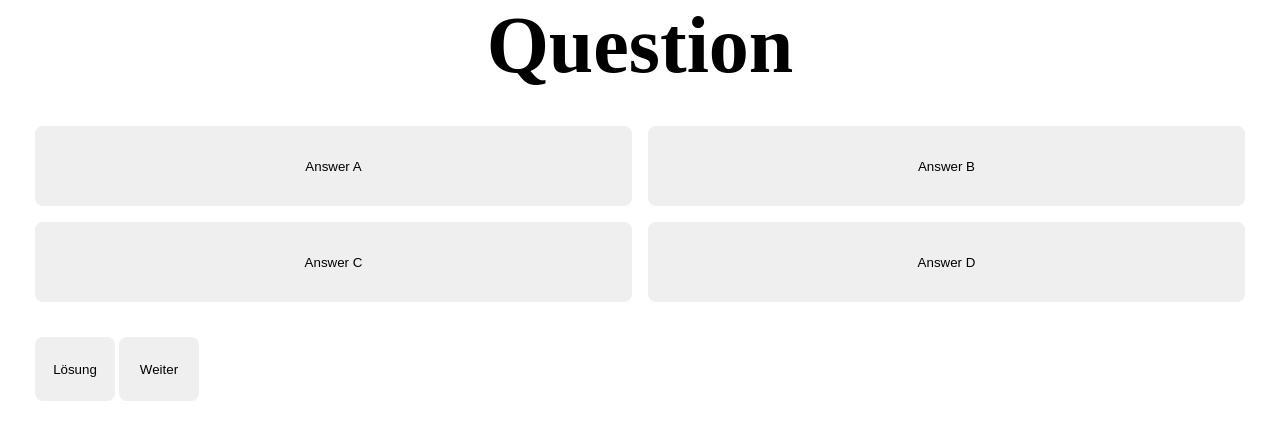
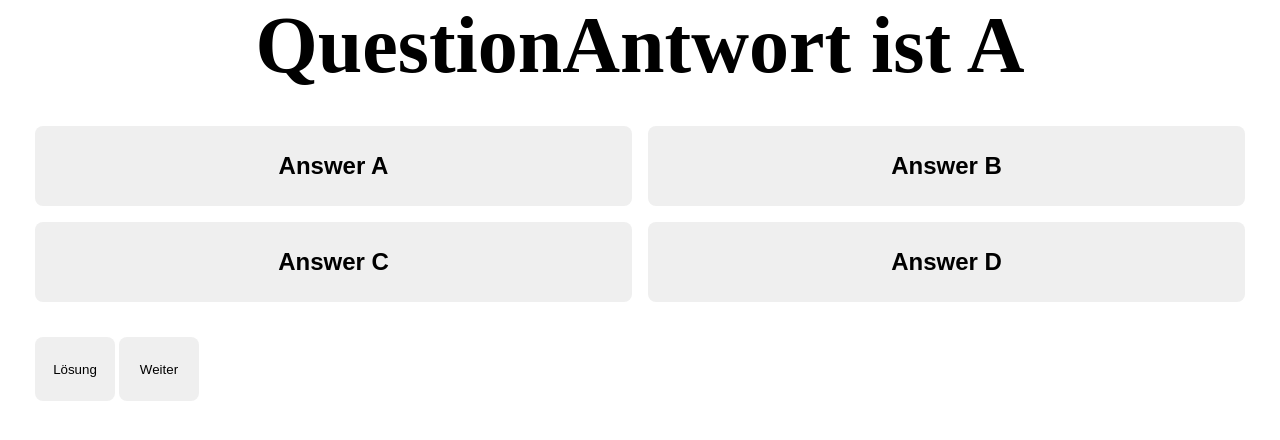
Before and after one commit to vitalischumarov/quizApp, a plain HTML site: page index.html in a window 1280 px wide. Drawn offline with Linux system fonts and the light colour scheme.

Commit message:
fragen funktionieren

```diff
--- a/index.html
+++ b/index.html
@@ -8,19 +8,53 @@
   </head>
   <body>
     <div class="question_container">
-      <h1 class="question">Question</h1>
+      <h1 id="question">Question</h1>
     </div>
 
     <div class="answer_container">
-        <div class="answer"><button class="button answer_a answer">Answer A</button></div>
-        <div class="answer"><button class="button answer_b answer">Answer B</button></div>
-        <div class="answer"><button class="button answer_c answer">Answer C</button></div>
-        <di class="answer"><button class="button answer_d answer">Answer D</button></div>
+      <div id="btnA" class="answer">
+        <button
+          class="button answer_a answerBtn"
+          id="A"
+          onclick="set_answer('A')"
+        >
+          Answer A
+        </button>
+      </div>
+      <div id="btnB" class="answer">
+        <button
+          class="button answer_b answerBtn"
+          id="B"
+          onclick="set_answer('B')"
+        >
+          Answer B
+        </button>
+      </div>
+      <div id="btnC" class="answer">
+        <button
+          class="button answer_c answerBtn"
+          id="C"
+          onclick="set_answer('C')"
+        >
+          Answer C
+        </button>
+      </div>
+      <div id="btnD" class="answer">
+        <button
+          class="button answer_d answerBtn"
+          id="D"
+          onclick="set_answer('D')"
+        >
+          Answer D
+        </button>
+      </div>
     </div>
 
     <div class="next_button_container">
-        <button class="answer small_button button">Lösung</button>
-        <button class="next small_button button">Weiter</button>
+      <button class="solution small_button button">Lösung</button>
+      <button class="next small_button button" onclick="next_question()">
+        Weiter
+      </button>
     </div>
     <script src="./script.js"></script>
   </body>
--- a/script.js
+++ b/script.js
@@ -0,0 +1,75 @@
+// Alle fragen in einem Array
+const alle_fragen = [
+  (frage = {
+    id: 1,
+    frage: "Antwort ist A",
+    antwort: "A",
+  }),
+  (frage = {
+    id: 2,
+    frage: "Antwort ist B",
+    antwort: "B",
+  }),
+  (frage = {
+    id: 3,
+    frage: "Antwort ist C",
+    antwort: "C",
+  }),
+];
+
+let start_question_counter = 0;
+
+window.addEventListener("load", loadQuestion);
+
+// Frage verlinken
+let question = document.getElementById("question");
+
+function loadQuestion() {
+  console.log(alle_fragen.length);
+  var question_text = document.createTextNode(
+    alle_fragen[start_question_counter].frage
+  );
+  question.appendChild(question_text);
+}
+
+function set_answer(answer) {
+  if (answer === alle_fragen[start_question_counter].antwort) {
+    console.log("antwort ist richtig");
+    let answer_button = document.getElementById(answer);
+    answer_button.classList.add("correct");
+  } else {
+    let answer_button = document.getElementById(answer);
+    answer_button.classList.add("incorrect");
+    let correct_answer = alle_fragen[start_question_counter].antwort;
+    let correct_answer_button = document.getElementById(correct_answer);
+    correct_answer_button.classList.add("correct");
+  }
+}
+
+function next_question() {
+  question.innerHTML = "";
+  start_question_counter = start_question_counter + 1;
+  console.log(start_question_counter);
+  clear_button();
+  if (start_question_counter < alle_fragen.length) {
+    loadQuestion();
+  } else {
+    alert("Das Spiel ist vorbei");
+  }
+}
+
+function clear_button() {
+  let button_a = document.getElementById("A");
+  button_a.classList.remove("correct");
+  button_a.classList.remove("incorrect");
+  console.log(button_a);
+  let button_b = document.getElementById("B");
+  button_b.classList.remove("correct");
+  button_b.classList.remove("incorrect");
+  let button_c = document.getElementById("C");
+  button_c.classList.remove("correct");
+  button_c.classList.remove("incorrect");
+  let button_d = document.getElementById("D");
+  button_d.classList.remove("correct");
+  button_d.classList.remove("incorrect");
+}
--- a/style.css
+++ b/style.css
@@ -8,7 +8,7 @@
   justify-content: center;
 }
 
-.question {
+#question {
   font-size: 5rem;
 }
 
@@ -20,15 +20,17 @@
   margin: 35px;
 }
 
-.button {
+.answerBtn {
   width: 100%;
   height: 5rem;
   border-radius: 8px;
   border: none;
+  font-weight: bold;
+  font-size: 1.5rem;
 }
 
 .button:hover {
-  background-color: darkgray;
+  background-color: darken;
 }
 
 .next_button_container {
@@ -41,3 +43,13 @@
   border-radius: 8px;
   border: none;
 }
+
+/* Farben anzeigen wenn korrekt oder inkorrekt */
+
+.correct {
+  background-color: green;
+}
+
+.incorrect {
+  background-color: red;
+}
```
